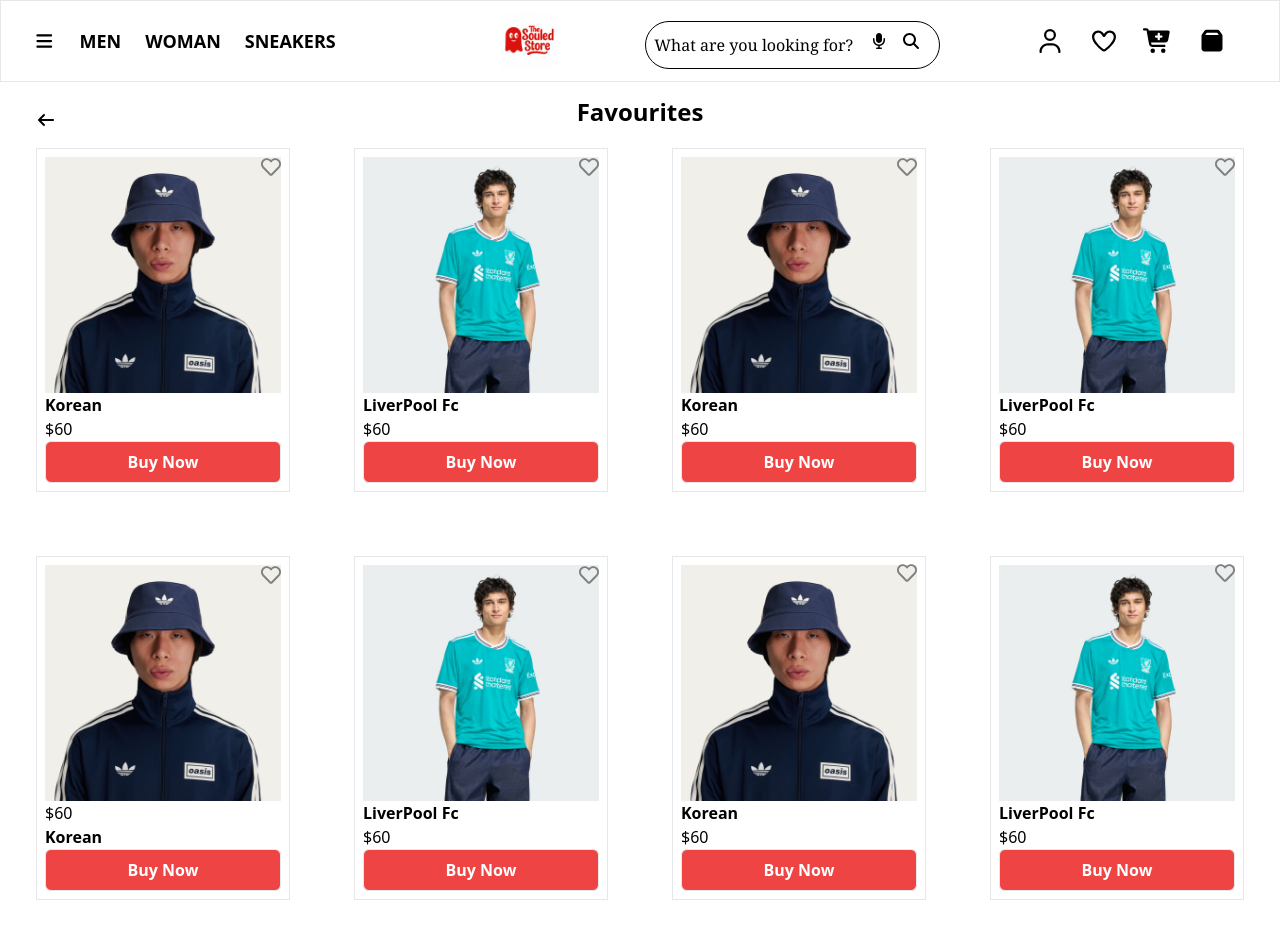
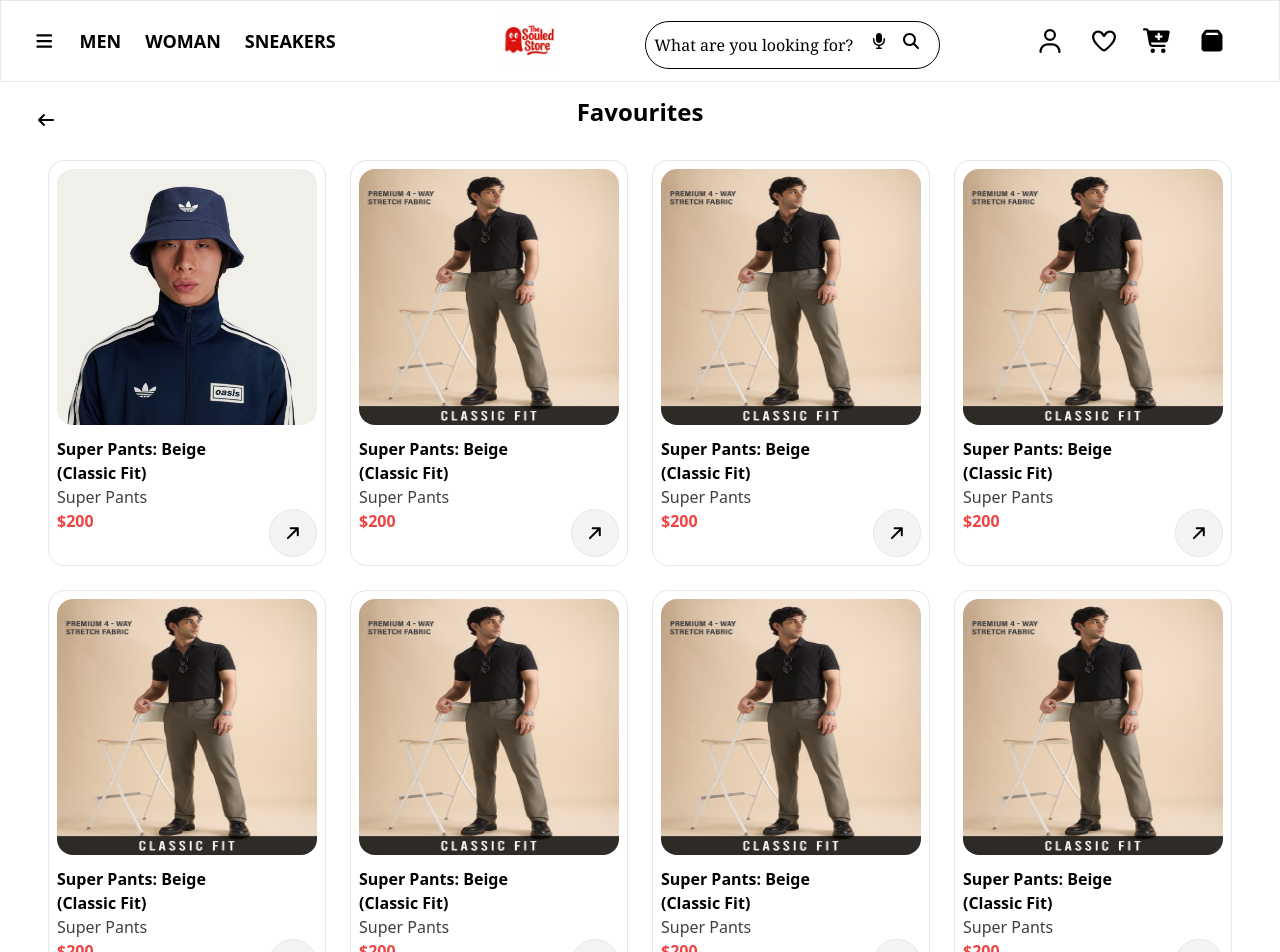
Before and after one commit to sahil-dar/Shirtfy, a React (Vite) app: page /Favourites in a window 1280 px wide. Shown: the top 952 px of the page. Built offline with nearby package versions, Linux system fonts and the light colour scheme.

Commit message:
Fixed every Component

```diff
--- a/src/Pages/Cart/Cart.jsx
+++ b/src/Pages/Cart/Cart.jsx
@@ -63,7 +63,18 @@
 
     return (
         <>
-        <div className="grid grid-cols-4 gap-6 px-6 mt-20">
+            <div className=' w-screen min-h-screen p-6 box-border pt-20'>
+
+         <button className='absolute p-3' onClick={() => Navigate(-1)}>
+                            <FontAwesomeIcon
+                                icon={faArrowLeft}
+                                className='hover:text-red-500'
+                            />
+                        </button>
+        <h1 className="w-full text-center font-bold text-3xl  hover:text-red-500 my-6">
+                My Cart
+            </h1>
+        <div className="grid grid-cols-4 gap-6 px-6 ">
         {Products.map((Products, index) => (
             <Card title={Products.title} subTitle={Products.subTitle} image={Products.image} price={Products.price} />
         ))}
@@ -107,6 +118,7 @@
                 </div>
 
             </footer>
+            </div>
         </>
     )
 }
--- a/src/Pages/Favourites/Favourites.jsx
+++ b/src/Pages/Favourites/Favourites.jsx
@@ -1,16 +1,69 @@
 import React, { useState } from 'react';
 import jacket from '../../assets/korean.avif';
 import shoe from '../../assets/Liverpool_FC.avif';
+import item from '../../assets/item.avif'
 import HeartToggle from './HeartToggle';
 import { useNavigate } from 'react-router-dom';
 import { faArrowLeft } from '@fortawesome/free-solid-svg-icons';
 import { FontAwesomeIcon } from '@fortawesome/react-fontawesome';
 import { FaHeart, FaRegHeart } from 'react-icons/fa';
 import { faHeart } from '@fortawesome/free-regular-svg-icons';
+import Card from '../HomePage/Card';
 
 const Cart = () => {
     const Navigate = useNavigate();
     const [showFilled, setShowFilled] = useState(false);
+
+    const Fav = [
+            {
+                title: "Super Pants: Beige (Classic Fit)",
+                subTitle: "Super Pants",
+                image: jacket,
+                price: "$200",
+            },
+            {
+                title: "Super Pants: Beige (Classic Fit)",
+                subTitle: "Super Pants",
+                image: item,
+                price: "$200",
+            },
+            {
+                title: "Super Pants: Beige (Classic Fit)",
+                subTitle: "Super Pants",
+                image: item,
+                price: "$200",
+            },
+            {
+                title: "Super Pants: Beige (Classic Fit)",
+                subTitle: "Super Pants",
+                image: item,
+                price: "$200",
+            },
+            {
+                title: "Super Pants: Beige (Classic Fit)",
+                subTitle: "Super Pants",
+                image: item,
+                price: "$200",
+            },
+            {
+                title: "Super Pants: Beige (Classic Fit)",
+                subTitle: "Super Pants",
+                image: item,
+                price: "$200",
+            },
+            {
+                title: "Super Pants: Beige (Classic Fit)",
+                subTitle: "Super Pants",
+                image: item,
+                price: "$200",
+            },
+            {
+                title: "Super Pants: Beige (Classic Fit)",
+                subTitle: "Super Pants",
+                image: item,
+                price: "$200",
+            },
+        ]
 
     const toggleFilledHeart = () => {
         setShowFilled(!showFilled)
@@ -25,110 +78,23 @@
                         className='hover:text-red-500'
                     />
                 </button>
-                <h1 className='text-center font-bold text-2xl hover:text-red-500 '>Favourites</h1>
-                <div className='grid grid-cols-4 gap-16 p-3 mt-2 '>
-                    <div className='border p-2 relative'>
-  {/* Heart icon at top-right */}
-  <div className="absolute top-2 right-2">
-    <HeartToggle size={20} filledColor="red" emptyColor="gray" />
-  </div>
-  <img src={jacket} className='' />
-  <h1 className='font-semibold'>Korean</h1>
-  <p>$60</p>
-  <button className='w-full bg-red-500 border rounded-md p-2 text-white font-semibold'>
-    Buy Now
-  </button>
+                <h1 className='text-center font-bold text-2xl hover:text-red-500 pb-8'>Favourites</h1>
+
+
+            <div className="grid grid-cols-4 gap-6 px-6">
+
+
+                   {Fav.map((fav, index) => (
+                    <Card title={fav.title} subTitle={fav.subTitle} price={fav.price} image={fav.image} />
+
+                ))}
+                <div className="absolute top-3 right-3">
+        <HeartToggle size={20} filledColor="red" emptyColor="gray" />
+      </div>
+            </div>
+
 </div>
 
-<div className='border p-2 relative'>
-  <img src={shoe} alt="" />
-  <div className="absolute top-2 right-2">
-    <HeartToggle size={20} filledColor="red" emptyColor="gray" />
-  </div>
-    <h1 className='font-semibold'>LiverPool Fc</h1>
-  <p>$60</p>
-  <button className='w-full bg-red-500 border rounded-md p-2 text-white font-semibold'>
-    Buy Now
-  </button>
-</div>
-
-<div className='border p-2 relative'>
-  <img src={jacket} />
-  <div className="absolute top-2 right-2">
-    <HeartToggle size={20} filledColor="red" emptyColor="gray" />
-  </div>
-  <h1 className='font-semibold'>Korean</h1>
-  <p>$60</p>
-  <button className='w-full bg-red-500 border rounded-md p-2 text-white font-semibold'>
-    Buy Now
-  </button>
-</div>
-
-<div className='border p-2 relative'>
-  <img src={shoe} alt="" />
-  <div className="absolute top-2 right-2">
-    <HeartToggle size={20} filledColor="red" emptyColor="gray" />
-  </div>
-  <h1 className='font-semibold'>LiverPool Fc</h1>
-  <p>$60</p>
-  <button className='w-full bg-red-500 border rounded-md p-2 text-white font-semibold'>
-    Buy Now
-  </button>
-</div>
-
-<div className='border p-2 relative'>
-  <img src={jacket} />
-  <div className="absolute top-2 right-2">
-    <HeartToggle size={20} filledColor="red" emptyColor="gray" />
-  </div>
-  <p>$60</p>
-    <h1 className='font-semibold'>Korean</h1>
-  <button className='w-full bg-red-500 border rounded-md p-2 text-white font-semibold'>
-    Buy Now
-  </button>
-</div>
-
-<div className='border p-2 relative'>
-  <img src={shoe} alt="" />
-  <div className="absolute top-2 right-2">
-    <HeartToggle size={20} filledColor="red" emptyColor="gray" />
-  </div>
-  <h1 className='font-semibold'>LiverPool Fc</h1>
-  <p>$60</p>
-  <button className='w-full bg-red-500 border rounded-md p-2 text-white font-semibold'>
-    Buy Now
-  </button>
-</div>
-
-<div className='border p-2 relative'>
-  <img src={jacket} />
-  <div className='absolute bottom-7 right-10'>
-    <HeartToggle className='absolute bottom-72 -right-8' size={20} filledColor="red" emptyColor="gray" />
-  </div>
-  <h1 className='font-semibold'>Korean</h1>
-  <p>$60</p>
-  <button className='w-full bg-red-500 border rounded-md p-2 text-white font-semibold'>
-    Buy Now
-  </button>
-</div>
-
-<div className='border p-2 relative'>
-  <img src={shoe} alt="" />
-  <div className='absolute bottom-7 right-10'>
-    <HeartToggle className='absolute bottom-72 -right-8' size={20} filledColor="red" emptyColor="gray" />
-  </div>
-  <h1 className='font-semibold'>LiverPool Fc</h1>
-  <p>$60</p>
-  <button className='w-full bg-red-500 border rounded-md p-2 text-white font-semibold'>
-    Buy Now
-  </button>
-</div>
-
-
-
-                </div>
-
-            </div>
             <footer className='flex w-full border bg-zinc-50 p-6 mt-4 content-center justify-around'>
                 <div className=''>
                     <h1 className='text-red-500 font-bold text-lg'>NEED HELP</h1>
--- a/src/Pages/HomePage/Card.jsx
+++ b/src/Pages/HomePage/Card.jsx
@@ -3,11 +3,11 @@
 import { FontAwesomeIcon } from '@fortawesome/react-fontawesome';
 import { faAngleLeft, faAngleRight, faArrowUp } from '@fortawesome/free-solid-svg-icons';
 
-const Card = ({title = "", subTitle = "Super Pants", price = "$200", image}) => {
+const Card = ({title = "", subTitle = "Super Pants", price = "$200", image = ""}) => {
   return (
     <>
     <div className='border p-2 rounded-2xl'>
-   <img src={item} className=' rounded-2xl mb-3' alt="shoes" />
+   <img src={image} className=' rounded-2xl mb-3 h-64 w-full' alt="shoes" />
    <h2 className='flex text-black font-semibold w-48'>{title}</h2>
    <h4 className='text-zinc-700'>{subTitle}</h4>
    <h1 className='font-bold text-red-500 pb-2'>{price} <button className='bg-zinc-100 border text-center float-right hover:bg-red-500 hover:text-white text-black w-12 h-12 rotate-45 rounded-full'><FontAwesomeIcon icon={faArrowUp} /></button>
--- a/src/Pages/HomePage/HomePage.jsx
+++ b/src/Pages/HomePage/HomePage.jsx
@@ -137,9 +137,7 @@
                    {items.map((items, index) => (
                     <Card title={items.title} subTitle={items.subTitle} price={items.price} image={items.image} />
 
-                   ))}
-
-
+                ))}
 
             </div>
 
```
